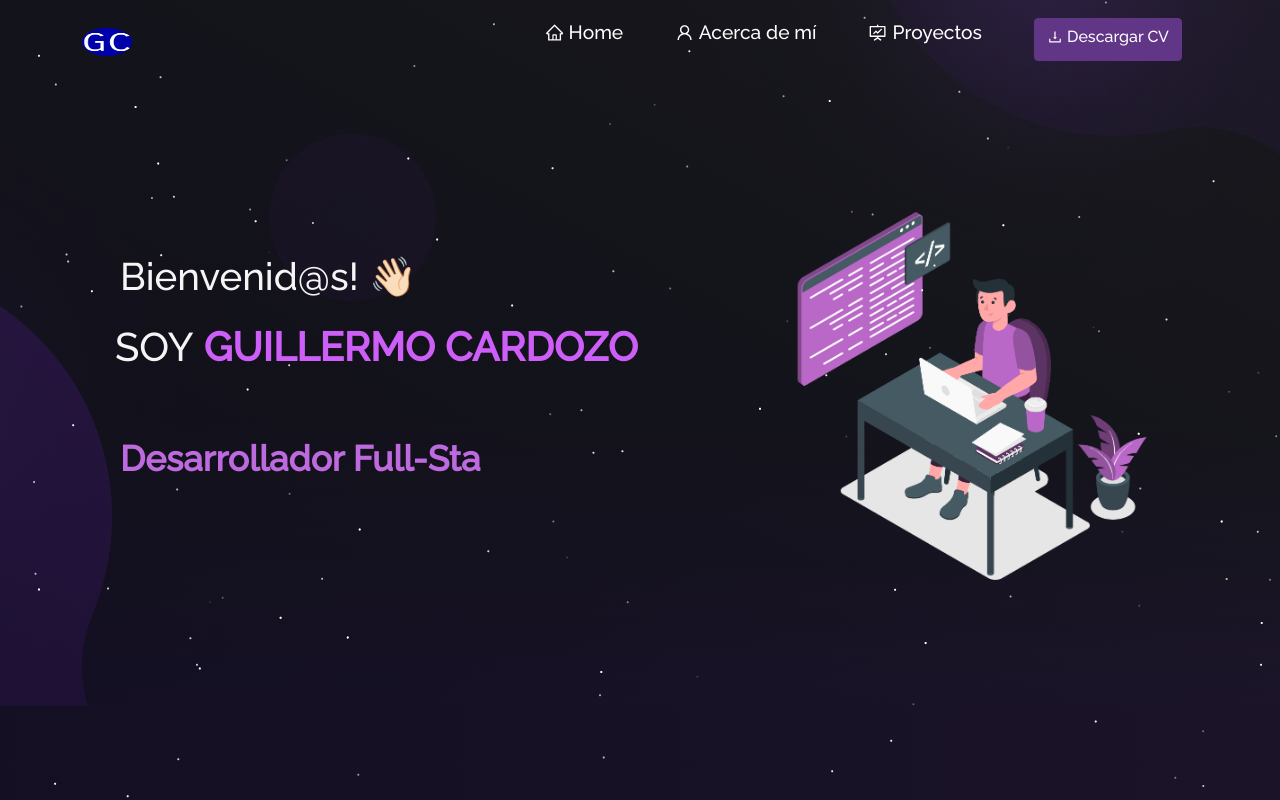
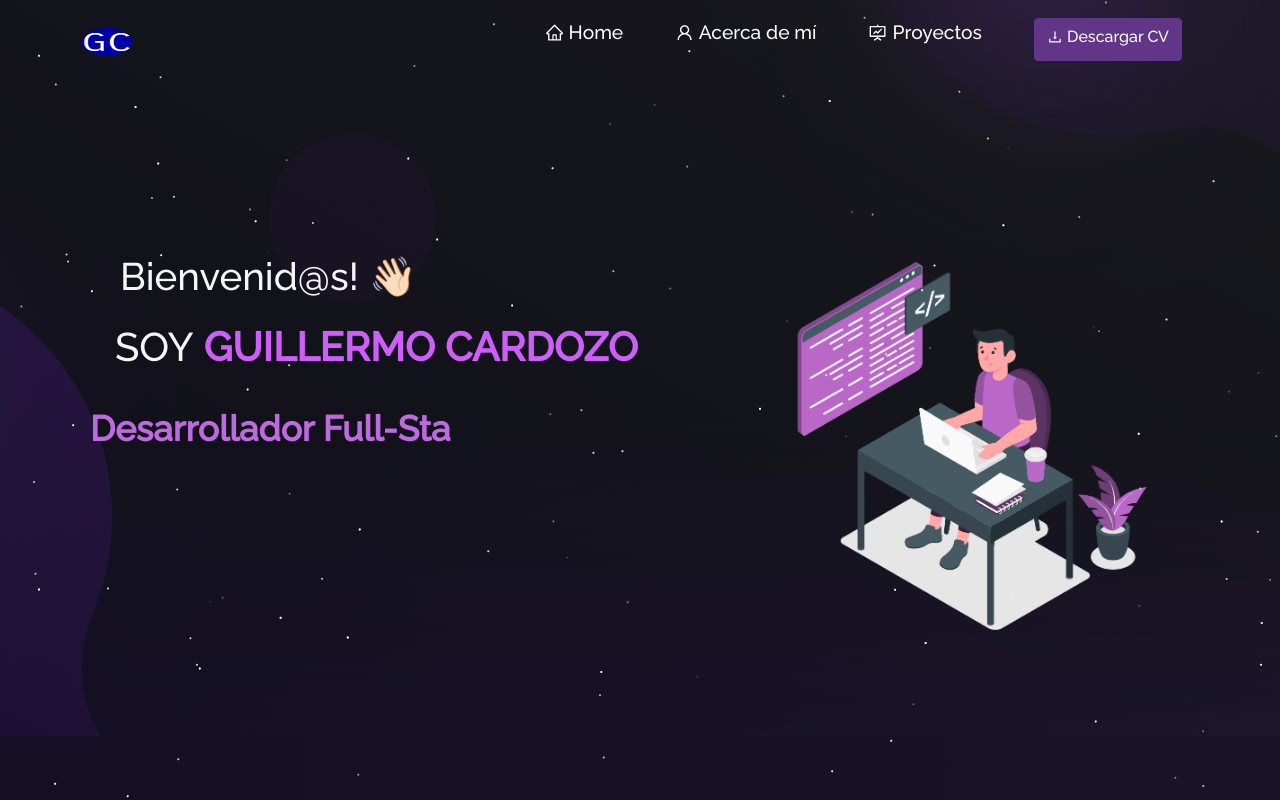
Before and after one commit to guillecardozo/Mi-portafolio, a React (Create React App) app: page / in a window 1280 px wide. Shown: the top 800 px of the page. Built offline with nearby package versions, Linux system fonts and the light colour scheme.

Commit message:
Arregle padding de frase en Type.js

```diff
--- a/src/components/Home/Home.js
+++ b/src/components/Home/Home.js
@@ -25,12 +25,12 @@ function Home() {
                 <strong className="main-name"> GUILLERMO CARDOZO</strong>
               </h1>
 
-              <div style={{ padding: 50, textAlign: "left" }}>
+              <div style={{ padding: 20, textAlign: "left" }}>
                 <Type />
               </div>
             </Col>
 
-            <Col md={5} style={{ paddingBottom: 20 }}>
+            <Col md={5} style={{ paddingTop: 50 }}>
               <img
                 src={homeLogo}
                 alt="home pic"
--- a/src/components/Home/Type.js
+++ b/src/components/Home/Type.js
@@ -7,7 +7,7 @@ function Type() {
       options={{
         strings: [
           "Desarrollador Full-Stack",
-          "La verdad solo se puede encontrar en un lugar: el código. - Robert C. Martin",
+          '"La verdad solo se puede encontrar en un lugar: el código." - Robert C. Martin',
         ],
         autoStart: true,
         loop: true,
```
